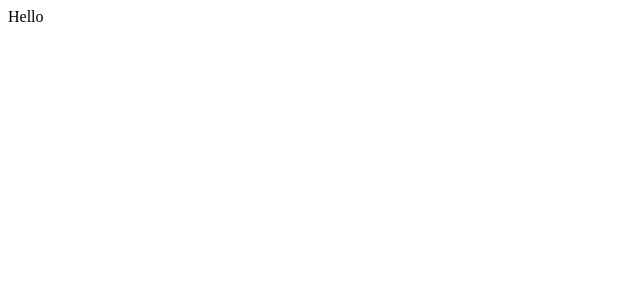
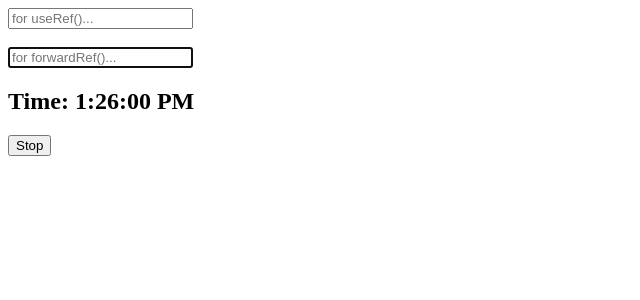
Before and after one commit to Ashik-2000/React, a React (Vite) app in the folder ForHookTutorial/: page / in a window 1280 px wide. Shown: the top 300 px of the page, without its empty margins (0-640 px from the left). Built offline with nearby package versions, Linux system fonts and the light colour scheme.

Commit message:
useRef+ForwardRef

```diff
--- a/ForHookTutorial/src/App.jsx
+++ b/ForHookTutorial/src/App.jsx
@@ -1,8 +1,10 @@
-
+import Form from "./useRef/Form";
+import Clock from "./useRef/Clock";
 function App() {
     return (
         <>
-            Hello
+            <Form />
+            <Clock />
         </>
     );
 }
--- /dev/null
+++ b/ForHookTutorial/src/useRef/Clock.jsx
@@ -0,0 +1,21 @@
+// Using off the useRef() as a storage so that we can use it on other perpouse.
+
+import { useEffect, useRef, useState } from "react";
+
+export default function Clock() {
+    const [time, setTimer] = useState(new Date());
+    const clockRef = useRef();
+    const Tick = () => {
+        setTimer(new Date());
+    };
+    useEffect(() => {
+        clockRef.current = setInterval(Tick, 1000);
+        return () =>  clearInterval(clockRef.current);
+    }, []);
+    return (
+        <>
+            <h2>Time: {time.toLocaleTimeString()}</h2>
+            <button type="button" onClick={() => clearInterval(clockRef.current)}>Stop</button>
+        </>
+    );
+}
--- /dev/null
+++ b/ForHookTutorial/src/useRef/Form.jsx
@@ -0,0 +1,25 @@
+// Commnet out one of the input to see the result properly.
+
+import { useRef, useEffect } from "react";
+import Input from "./Input";
+
+export default function Form() {
+    const inputRef = useRef();
+    useEffect(() => {
+        inputRef.current.focus();
+    }, []);
+    return (
+        <>
+            {/* For jsx element */}
+            <input ref={inputRef} type="text" placeholder="for useRef()..." />
+            <br />
+            <br />
+            {/* For imported commponent */}
+            <Input
+                ref={inputRef}
+                type="text"
+                placeholder="for forwardRef()..."
+            />
+        </>
+    );
+}
--- /dev/null
+++ b/ForHookTutorial/src/useRef/Input.jsx
@@ -0,0 +1,11 @@
+import React from "react";
+
+function input({ type, placeholder }, ref) {
+    return (
+        <>
+            <input ref={ref} type={type} placeholder={placeholder} />
+        </>
+    );
+}
+
+export default React.forwardRef(input);
```
